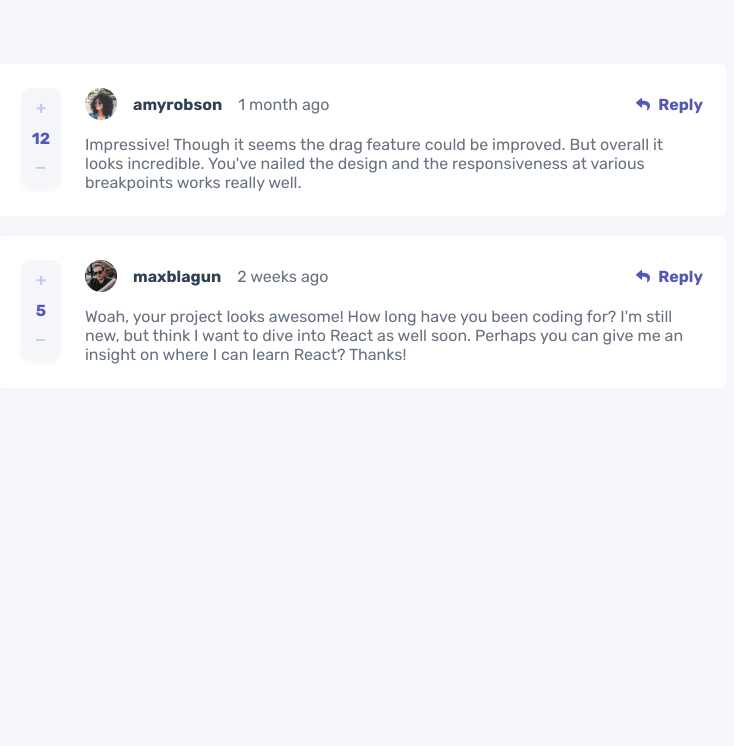
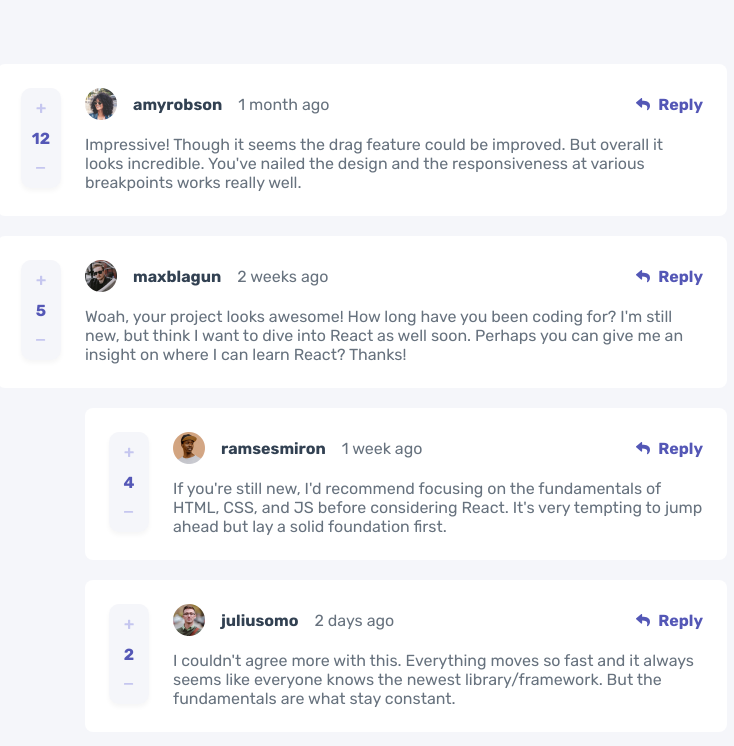
Before and after one commit to adarshcodes/interective-comment-section, a React (Create React App) app: page / in a window 1280 px wide. Shown: the top 746 px of the page, without its empty margins (278-1012 px from the left). Built offline with nearby package versions, Linux system fonts and the light colour scheme.

Commit message:
styled and mapped replies

```diff
--- a/src/Assets/sass/components/_comment.scss
+++ b/src/Assets/sass/components/_comment.scss
@@ -1,11 +1,16 @@
 .app {
 	width: 100%;
-	height: 100vh;
 	background-color: $very-light-gray;
 	@include flex-row;
 	justify-content: center;
 	align-items: flex-start;
 	padding: 6.4rem;
+}
+
+.comments-holder {
+	@include flex-column;
+	justify-content: flex-end;
+	align-items: flex-end;
 }
 
 .comment {
@@ -65,3 +70,7 @@
 		color: $grayish-blue;
 	}
 }
+
+.replies {
+	width: 64.2rem;
+}
--- a/src/Assets/sass/main.css
+++ b/src/Assets/sass/main.css
@@ -24,13 +24,19 @@ body {
 
 .app {
   width: 100%;
-  height: 100vh;
   background-color: #f5f6fa;
   display: flex;
   flex-direction: row;
   justify-content: center;
   align-items: flex-start;
   padding: 6.4rem;
+}
+
+.comments-holder {
+  display: flex;
+  flex-direction: column;
+  justify-content: flex-end;
+  align-items: flex-end;
 }
 
 .comment {
@@ -95,6 +101,10 @@ body {
   color: #67727e;
 }
 
+.replies {
+  width: 64.2rem;
+}
+
 .vote-counter {
   box-shadow: rgba(0, 0, 0, 0.04) 0px 3px 5px;
   display: flex;
--- a/src/components/Container.jsx
+++ b/src/components/Container.jsx
@@ -3,12 +3,17 @@ import React from "react";
 
 // Component import
 import Comment from "./Comment";
+import Replies from "./Replies";
 import UserData from "../userData";
 
 function Container() {
 	const [commentsData] = React.useState(UserData.comments);
 
-	const comments = commentsData.map((comment) => (
+	const comments = commentsData.map((comment) => {
+		const haveReply = comment.replies;
+
+		return (
+			<div className="comments-holder">
 				<Comment
 					key={comment.id}
 					avatar={comment.user.image.webp}
@@ -17,7 +22,22 @@ function Container() {
 					text={comment.content}
 					upvote={comment.score}
 				/>
-	));
+
+				{haveReply.length > 0
+					? haveReply.map((replies) => (
+							<Replies
+								key="id"
+								avatar={replies.user.image.webp}
+								username={replies.user.username}
+								timestamp={replies.createdAt}
+								text={replies.content}
+								upvote={replies.score}
+							/>
+					  ))
+					: null}
+			</div>
+		);
+	});
 
 	return <div className="container">{comments}</div>;
 }
```
Also changed, not shown: 1 other file (tests, documents, lock files or other folders). Lines whose indentation alone changed are shown as unchanged.
